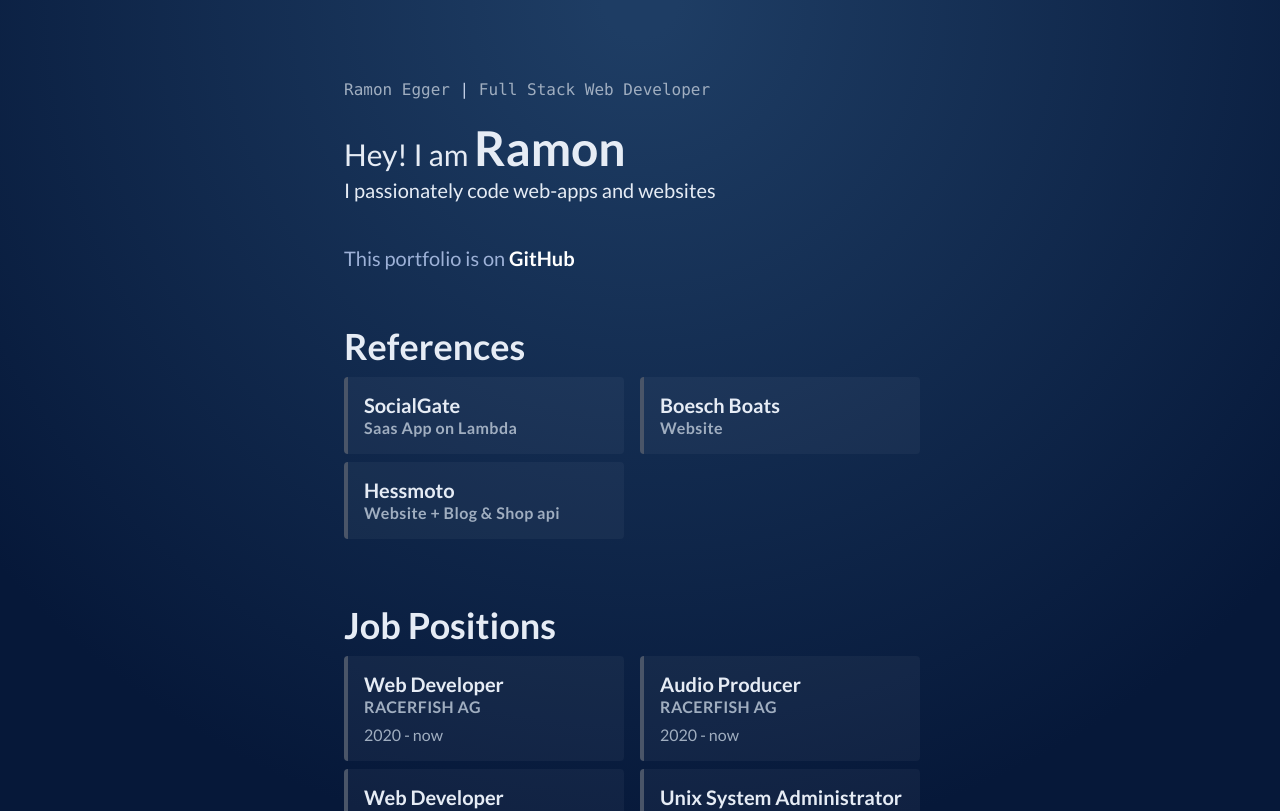
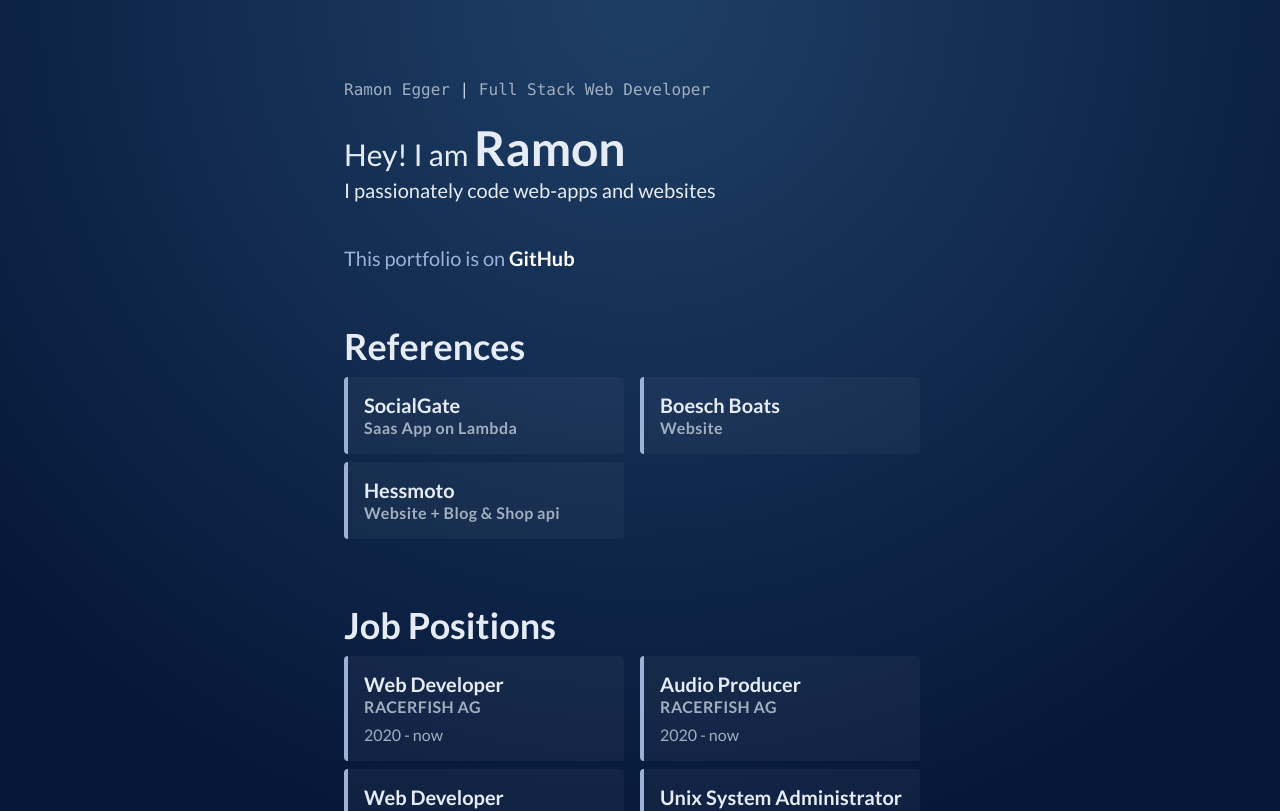
Before and after one commit to ramoneg/portfolio, a Nuxt app: page / in a window 1280 px wide. Shown: the top 811 px of the page. Built offline with nearby package versions, Linux system fonts and the light colour scheme.

Commit message:
New border color

```diff
--- a/components/page/card.vue
+++ b/components/page/card.vue
@@ -1,6 +1,6 @@
 <template>
   <div class="pr-4">
-    <a :href="url ? url : '#'" target="_blank" class="card p-4 border-l-4 border-gray-700 block rounded">
+    <a :href="url ? url : '#'" target="_blank" class="card p-4 border-l-4 border-ocean-300 block rounded">
       <h2 class="font-bold text-xl">{{ title }}</h2>
       <h2 class="font-bold text-gray-500 tracking-wide">{{ subtitle }}</h2>
 
```
